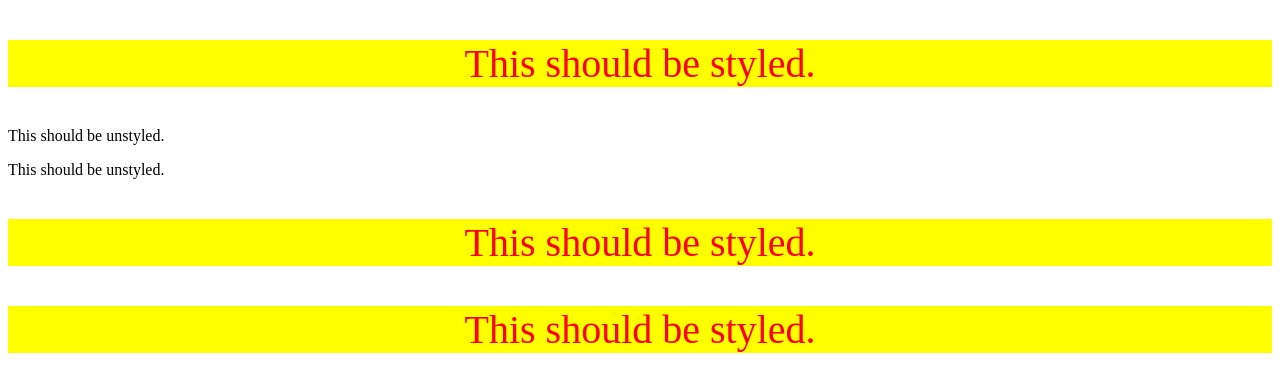
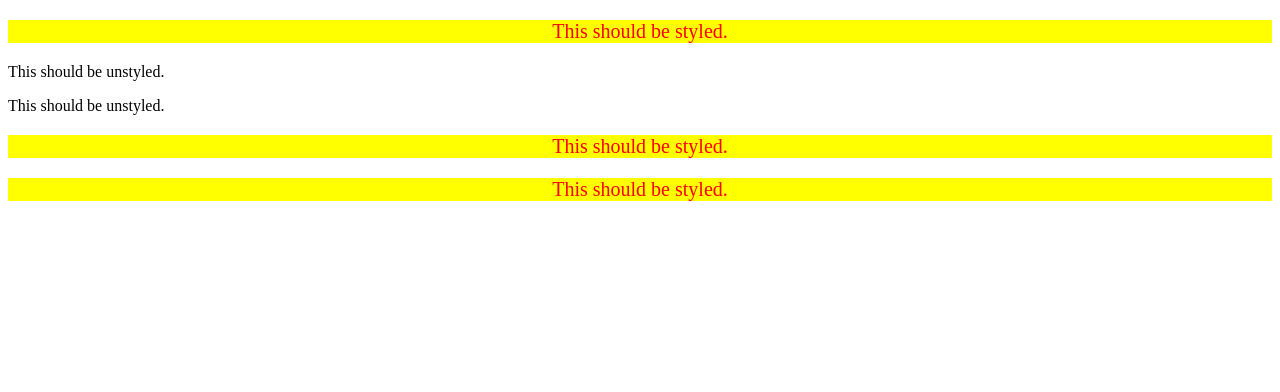
Before and after one commit to clearsky612/css-e, a plain HTML site: page index.html in a window 1280 px wide. Drawn offline with Linux system fonts and the light colour scheme.

Commit message:
Exercise 5

```diff
--- a/styles.css
+++ b/styles.css
@@ -61,17 +61,17 @@ p.poddclass {
 
 /* exercise 5 */
 
-/* div p{
+div p{
     background-color: yellow;
     color: red;
     font-size: 20px;
     text-align: center;
-} */
+}
 
-.container p {
+/* .container p {
     background-color: yellow;
     color: red;
     font-size: 40px;
     text-align: center;
 
-}
+} */
```
